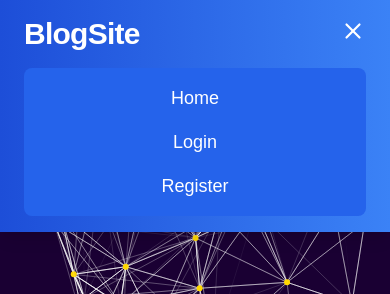
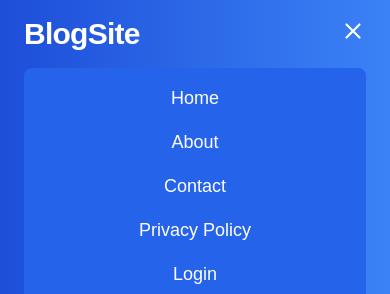
Before and after one commit to Sumit123chandra/BlogSite, a React (Vite) app in the folder client/: page / in a window 390 px wide. Both pictures are taken after a click on the button 353 px from the left and 30 px from the top of the page. Shown: the top 294 px of the page. Built offline with nearby package versions, Linux system fonts and the light colour scheme; no server answers.

Commit message:
added nav pages

```diff
--- a/client/src/components/Navbar.jsx
+++ b/client/src/components/Navbar.jsx
@@ -1,6 +1,6 @@
 import { Link, useNavigate } from "react-router-dom";
 import { useEffect, useState } from "react";
-import { Menu, X } from "lucide-react"; // requires `lucide-react` for icons
+import { Menu, X } from "lucide-react"; // for icons
 
 function Navbar() {
   const [user, setUser] = useState(null);
@@ -25,20 +25,27 @@ function Navbar() {
     <nav className="bg-gradient-to-r from-blue-700 to-blue-500 text-white px-6 py-4 shadow-lg sticky top-0 z-50">
       <div className="max-w-7xl mx-auto flex justify-between items-center">
         {/* Logo */}
-        <Link to="/" className="text-3xl font-extrabold tracking-tight hover:scale-105 transition">
+        <Link
+          to="/"
+          className="text-3xl font-extrabold tracking-tight hover:scale-105 transition"
+        >
           BlogSite
         </Link>
 
-        {/* Desktop Nav */}
+        {/* ✅ Desktop Navigation */}
         <div className="hidden md:flex items-center space-x-6 text-lg font-medium">
           <Link to="/" className="hover:text-yellow-300 transition duration-300">
             Home
           </Link>
-
-          <Link to="/about" className="hover:text-yellow-300 transition duration-300">About</Link>
-          <Link to="/contact" className="hover:text-yellow-300 transition duration-300">Contact</Link>
-          <Link to="/privacy-policy" className="hover:text-yellow-300 transition duration-300">Privacy Policy</Link>
-
+          <Link to="/about" className="hover:text-yellow-300 transition duration-300">
+            About
+          </Link>
+          <Link to="/contact" className="hover:text-yellow-300 transition duration-300">
+            Contact
+          </Link>
+          <Link to="/privacy-policy" className="hover:text-yellow-300 transition duration-300">
+            Privacy Policy
+          </Link>
 
           {user ? (
             <>
@@ -65,7 +72,7 @@ function Navbar() {
           )}
         </div>
 
-        {/* Mobile Nav Toggle */}
+        {/* ✅ Mobile Nav Toggle */}
         <div className="md:hidden">
           <button onClick={() => setMenuOpen(!menuOpen)}>
             {menuOpen ? <X size={26} /> : <Menu size={26} />}
@@ -73,10 +80,21 @@ function Navbar() {
         </div>
       </div>
 
-      {/* Mobile Menu */}
+      {/* ✅ Mobile Menu Dropdown */}
       {menuOpen && (
         <div className="md:hidden mt-4 flex flex-col gap-4 text-center text-lg bg-blue-600 py-4 rounded-lg">
-          <Link to="/" onClick={() => setMenuOpen(false)} className="hover:text-yellow-300">Home</Link>
+          <Link to="/" onClick={() => setMenuOpen(false)} className="hover:text-yellow-300">
+            Home
+          </Link>
+          <Link to="/about" onClick={() => setMenuOpen(false)} className="hover:text-yellow-300">
+            About
+          </Link>
+          <Link to="/contact" onClick={() => setMenuOpen(false)} className="hover:text-yellow-300">
+            Contact
+          </Link>
+          <Link to="/privacy-policy" onClick={() => setMenuOpen(false)} className="hover:text-yellow-300">
+            Privacy Policy
+          </Link>
 
           {user ? (
             <>
```
